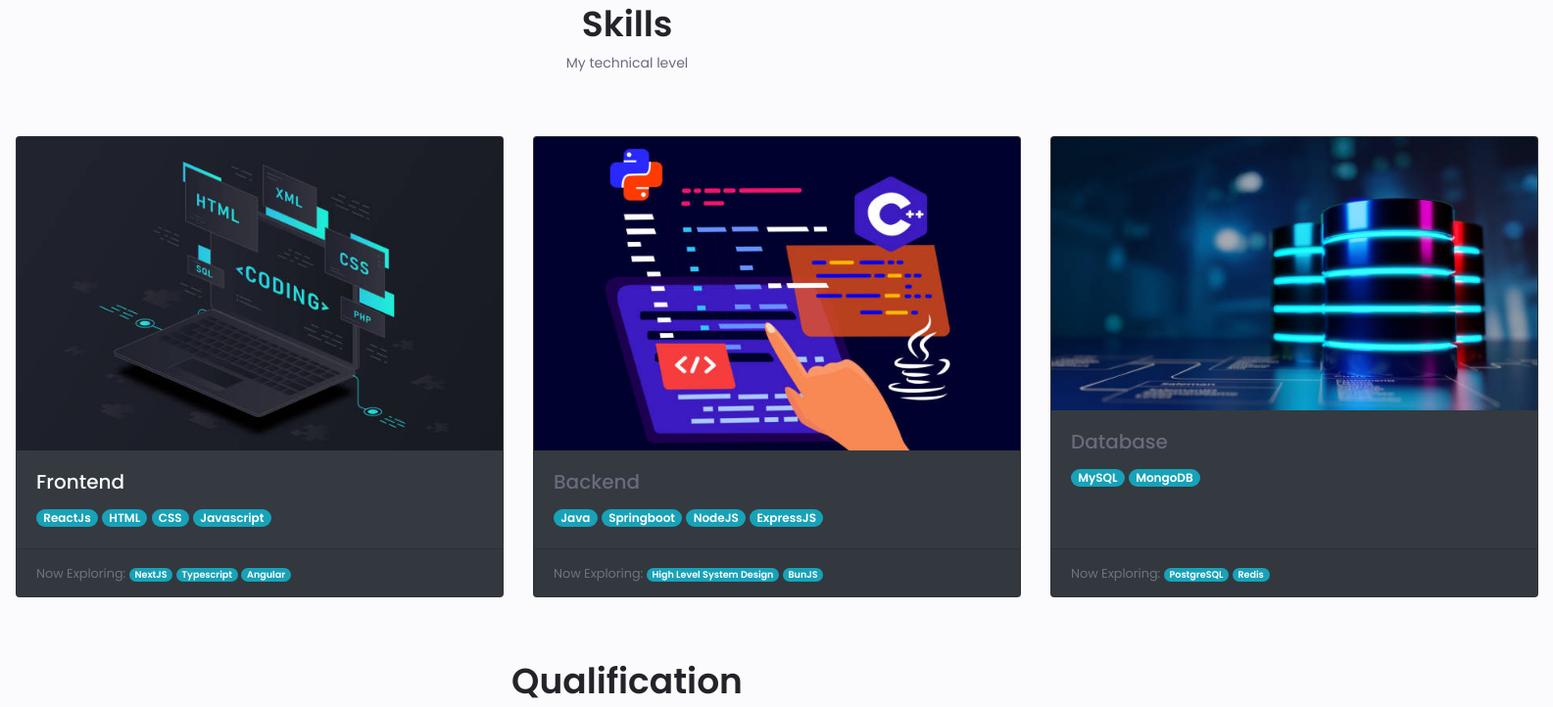
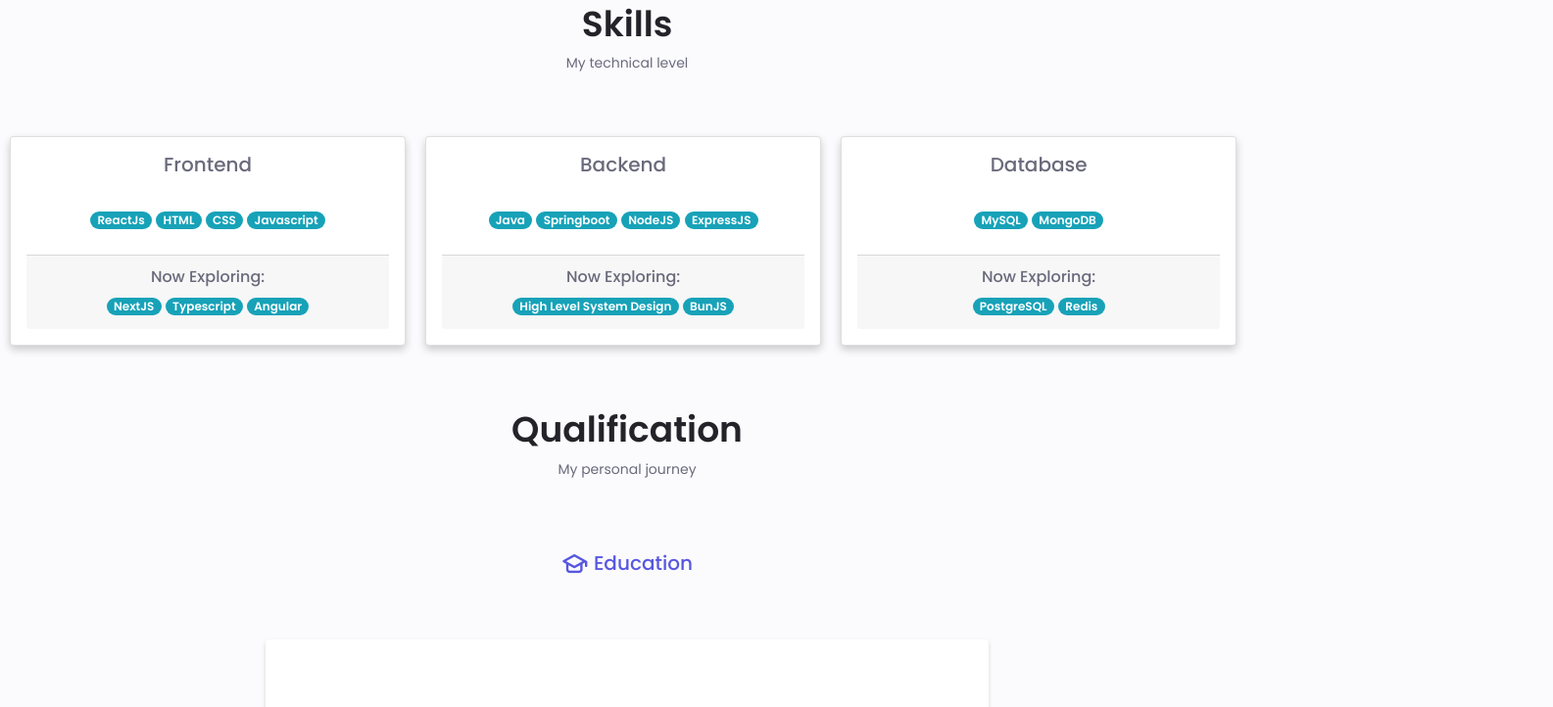
Before and after one commit to HarshMarcos/Harsh-Portfolio, a plain HTML site: page index.html in a window 1280 px wide. Shown: the part 1509-2231 px from the top of the page at 98% size, 1585 px wide, since content can reach past the window. Drawn offline with nearby package versions, Linux system fonts and the light colour scheme.

Commit message:
updated resume

```diff
--- a/assets/newcss.css
+++ b/assets/newcss.css
@@ -1173,3 +1173,54 @@
 #pic{
   transition: transform 0.5s;
 }
+#proj:hover{
+  transform: scale(1.1);
+  cursor: pointer;
+  backdrop-filter: inherit;
+}
+
+#proj{
+  transition: transform 0.5s;
+}
+
+
+
+
+.column {
+  float: left;
+  width: 33%;
+  padding: 0 10px;
+}
+
+/* Remove extra left and right margins, due to padding in columns */
+.row {
+  margin: 0 -5px;
+  padding-left: 5px;
+}
+
+/* Clear floats after the columns */
+.row:after {
+  display: table;
+  clear: both;
+}
+
+/* Style the counter cards */
+.card {
+  box-shadow: 0 4px 8px 0 rgba(0, 0, 0, 0.2); /* this adds the "card" effect */
+  padding: 16px;
+  text-align: center;
+  background-color: var(--container-color);
+}
+
+.card-heading{
+  background-color: ;
+}
+
+/* Responsive columns - one column layout (vertical) on small screens */
+@media screen and (max-width: 600px) {
+  .column {
+    width: 100%;
+    display: block;
+    margin-bottom: 20px;
+  }
+}
--- a/index.html
+++ b/index.html
@@ -55,7 +55,7 @@
         </div>
         <div class="nav__btns">
           <!-- Theme change button -->
-          <i class="uil uil-moon change-theme" id="theme-button"></i>
+          <!-- <i class="uil uil-moon change-theme" id="theme-button"></i> -->
 
           <div class="nav__toggle" id="nav-toggle">
             <i class="uil uil-apps"></i>
@@ -224,7 +224,7 @@
 
         <!-- <div class="skills__container container grid"> -->
 
-          <div class="card-deck pl-3" style="width: 100rem;">
+          <!-- <div class="card-deck pl-3 overflow-hidden">
             <div class="card bg-dark" id="pic">
               <img class="card-img-top" src="assets/img/fr3.jpg" alt="Card image cap">
               <div class="card-body h-50">
@@ -233,7 +233,6 @@
                 <span class="badge badge-pill badge-info">HTML</span>
                 <span class="badge badge-pill badge-info">CSS</span>
                 <span class="badge badge-pill badge-info">Javascript</span>
-                <!-- <span class="badge badge-pill badge-info"></span> -->
               </div>
               <div class="card-footer">
                 <small class="text-muted text-light">Now Exploring:
@@ -271,6 +270,67 @@
                   <span class="badge badge-pill badge-info">PostgreSQL</span>
                   <span class="badge badge-pill badge-info">Redis</span>
                 </small>
+              </div>
+            </div>
+          </div> -->
+          <div class="row">
+            <div class="column">
+              <div class="card" id="proj">
+                <div class="card-heading">
+                  <h5>Frontend</h5>
+                </div>
+                <br />
+                <div class="card-content">
+                  <span class="badge badge-pill badge-info">ReactJs</span>
+                  <span class="badge badge-pill badge-info">HTML</span>
+                  <span class="badge badge-pill badge-info">CSS</span>
+                  <span class="badge badge-pill badge-info">Javascript</span>
+                </div>
+                <br />
+                <div class="card-footer">
+                  <h6 class="foot-text">Now Exploring: </h6>
+                  <span class="badge badge-pill badge-info">NextJS</span>
+                  <span class="badge badge-pill badge-info">Typescript</span>
+                  <span class="badge badge-pill badge-info">Angular</span>
+                </div>
+              </div>
+            </div>
+            <div class="column">
+              <div class="card" id="proj">
+                <div class="card-heading">
+                  <h5>Backend</h5>
+                </div>
+                <br />
+                <div class="card-content">
+                  <span class="badge badge-pill badge-info">Java</span>
+                  <span class="badge badge-pill badge-info">Springboot</span>
+                  <span class="badge badge-pill badge-info">NodeJS</span>
+                  <span class="badge badge-pill badge-info">ExpressJS</span>
+                </div>
+                <br />
+                <div class="card-footer">
+                  <h6 class="foot-text">Now Exploring: </h6>
+                  <span class="badge badge-pill badge-info">High Level System Design</span>
+                  <span class="badge badge-pill badge-info">BunJS</span>
+                </div>
+              </div>
+            </div>
+            <div class="column">
+              <div class="card" id="proj">
+                <div class="card-heading">
+                  <h5>Database</h5>
+                </div>
+                <br />
+                <div class="card-content">
+                  <span class="badge badge-pill badge-info">MySQL</span>
+                  <span class="badge badge-pill badge-info">MongoDB</span>
+                </div>
+                <br />
+                <div class="card-footer">
+                  <h6 class="foot-text">Now Exploring: </h6>
+                  <span class="badge badge-pill badge-info">PostgreSQL</span>
+                  <span class="badge badge-pill badge-info">Redis</span>
+                </div>
               </div>
             </div>
           </div>
@@ -768,6 +828,34 @@
                 </a> -->
               </div>
             </div>
+            <!-- trial--------------------------------------------------------- -->
+            <div class="portfolio__content grid swiper-slide">
+              <img src="assets/img/chat.png" class="portfolio__img" />
+
+              <div class="portfolio__data">
+                <h3 class="portfolio__title">ChatApp-OpenAI</h3>
+                <p class="portfolio__description">
+                  Build a Chat Application with ChatEngine and OpenAI and ChatGPT integration. The frontend will consist of ChatEngine for our chat application, Redux Toolkit for our state management, Redux Toolkit Query for making api calls, Hero icons for our Icons and React Router for Navigation. For the backend Node Js as runtime, Express Js as backend framework, and OpenAI for Ai integration with chat. We will be able to talk through our chat application like with ChatGPT.
+                </p>
+                <a
+                  href="https://github.com/HarshMarcos/ChatApp-OpenAI-FrontEnd"
+                  class="button button--flex button--small portfolio__button"
+                  target="_blank"
+                >
+                  GitHub Repository
+                  <i class="uil uil-external-link-alt button__icon"></i>
+                </a>
+                <!-- <a
+                  href=""
+                  class="button button--flex button--small portfolio__button"
+                >
+                  See Live
+                  <i class="uil uil-external-link-alt button__icon"></i>
+                </a> -->
+              </div>
+            </div>
+
+            <!-- trail -->
             <!-- Portfoilo 5 -->
             <!-- <div class="portfolio__content grid swiper-slide">
               <img src="assets/img/tc.png" class="portfolio__img" />
@@ -859,12 +947,12 @@
             <div class="contact__inputs grid">
               <div class="contact__content">
                 <label for="" class="content__label">Name</label>
-                <input type="text" class="contact__input" />
+                <input type="text" class="contact__input" placeholder="Name..." />
               </div>
 
               <div class="contact__content">
                 <label for="" class="content__label">Email</label>
-                <input type="Email" class="contact__input" />
+                <input type="Email" class="contact__input" placeholder="Email..."/>
               </div>
             </div>
 
@@ -876,6 +964,7 @@
                 cols="0"
                 rows="7"
                 class="contact__input"
+                placeholder="Type message..."
               ></textarea>
             </div>
 
```
Also changed, not shown: assets/img/chat.png (added).
